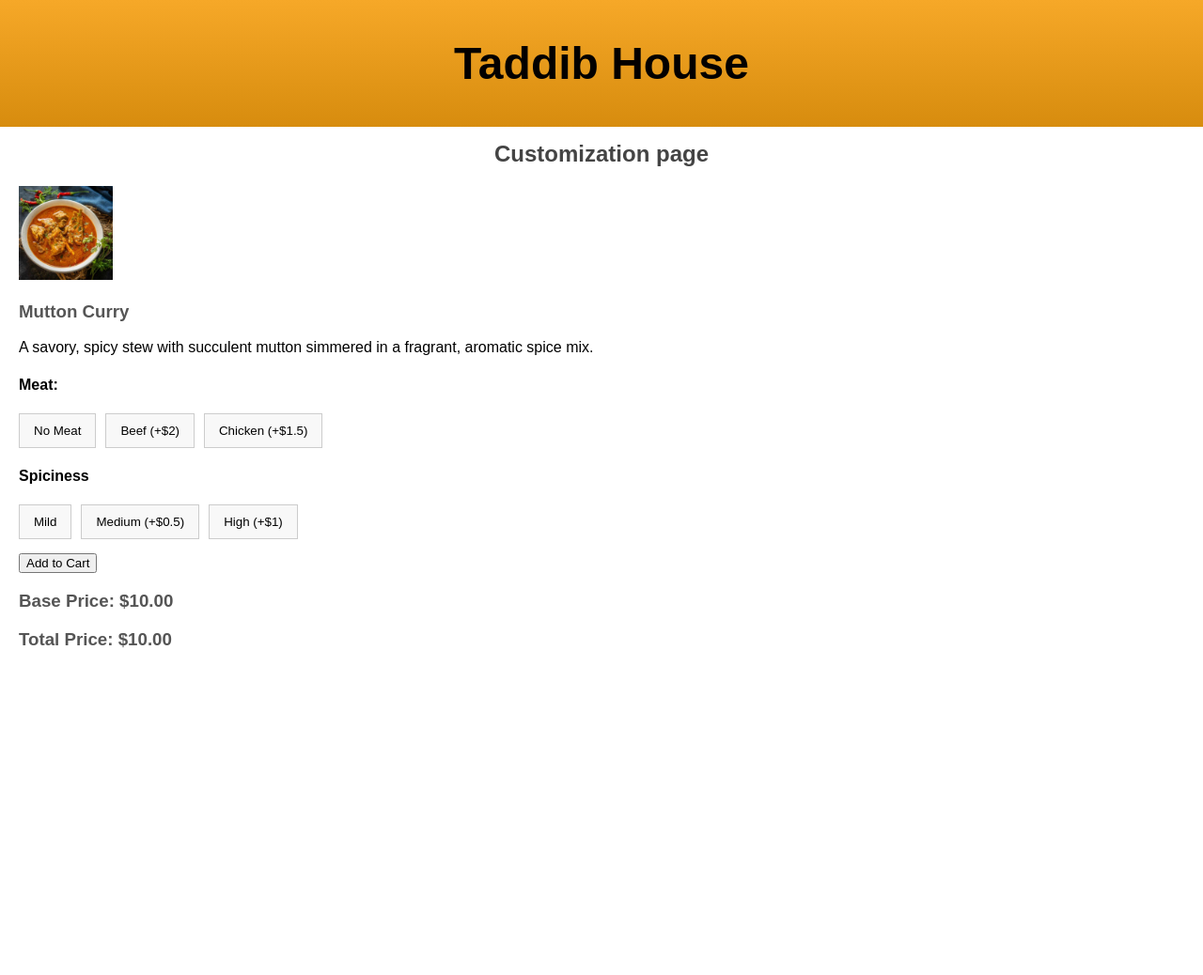
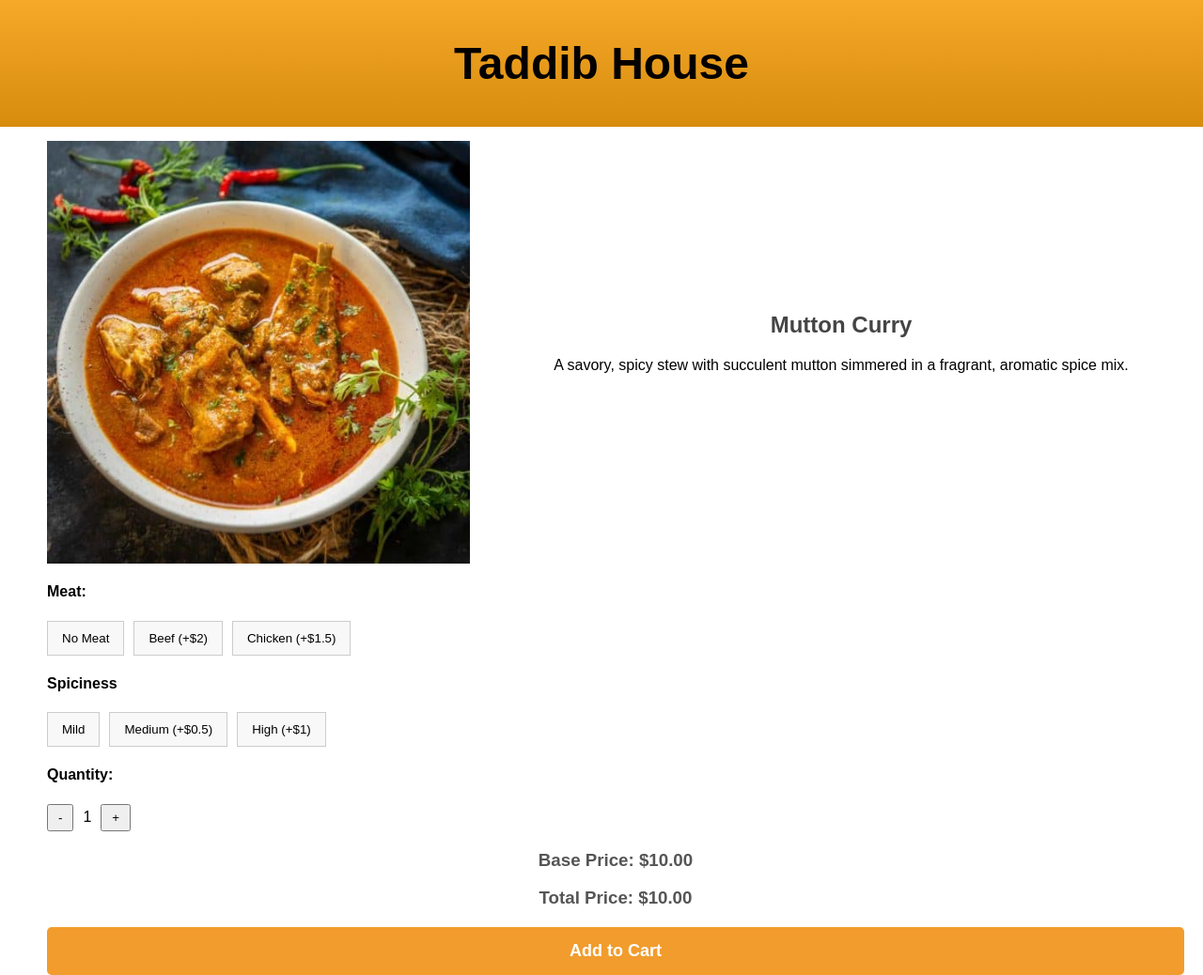
Before and after one commit to BanyarSawThit/taddib-4, a Django app: page /table/1/item/1 in a window 1280 px wide. Shown: the whole page at 94% size. Run offline with Django 5.2, Linux system fonts and the light colour scheme; data comes from the database, SQL or seed files in the repository; both versions use the stored data as it was after the commit.

Commit message:
customization update

```diff
--- /dev/null
+++ b/restaurant/cart/cart.py
@@ -0,0 +1,13 @@
+class Cart():
+    def __init__(self, request):
+        self.session = request.session
+
+        # get the current session key if it exists
+        cart = self.session.get('session_cart')
+
+        # if the user is new, no session key! create one
+        if 'session_cart' not in self.session:
+            cart = self.session['session_cart'] = {}
+
+        # make sure cart is available on all pages of site
+        self.cart = cart
--- /dev/null
+++ b/restaurant/cart/context_processors.py
@@ -0,0 +1,5 @@
+from .cart import Cart
+
+def cart(request):
+    # return the default data from our Cart
+    return {'cart' : Cart(request)}
--- a/restaurant/order/static/css/style.css
+++ b/restaurant/order/static/css/style.css
@@ -169,9 +169,9 @@ html {
     height: 280px; /* Control the height of the menu items */
 }
 
-.menu-item:hover{
+.menu-item:hover {
     /*background: linear-gradient(0deg, rgba(255, 217, 0, 0.71) 0%, #ffc300 32.5%, #ffb700 52.5%, #ffa600 79%, #ff8c00 100%);*/
-    background: linear-gradient(to top, #fff3e0, #ffd7a3, #ffcc80, #ffb84d );
+    background: linear-gradient(to top, #fff3e0, #ffd7a3, #ffcc80, #ffb84d);
 }
 
 .menu-item::after {
@@ -223,15 +223,15 @@ h3 {
     border-radius: 5px;
     margin-top: 10px;
     transition: 0.3s;
-    position: absolute;  /* Position it at the bottom of the menu item */
-    bottom: 10px;        /* 10px from the bottom */
-    left: 50%;           /* Center it horizontally */
+    position: absolute; /* Position it at the bottom of the menu item */
+    bottom: 10px; /* 10px from the bottom */
+    left: 50%; /* Center it horizontally */
     transform: translateX(-50%); /* Center button with transform */
-    width: 200px;         /* Button width will be automatic */
+    width: 200px; /* Button width will be automatic */
     height: 40px;
-    padding: 8px 15px;   /* Adjust padding for a smaller button */
-    font-weight: bold;   /* Optional: Make the text bold */
-    text-align: center;  /* Center the text */
+    padding: 8px 15px; /* Adjust padding for a smaller button */
+    font-weight: bold; /* Optional: Make the text bold */
+    text-align: center; /* Center the text */
 }
 
 .add-to-cart-btn:hover {
@@ -286,3 +286,81 @@ h3 {
 }
 
 /* Popup style end */
+
+.price-summary {
+    margin-top: 20px;
+    text-align: center;
+}
+
+.cart-summary {
+    position: fixed;
+    bottom: 0;
+    left: 0;
+    right: 0;
+    width: 100%;
+    background-color: #fff;
+    padding: 10px 15px;
+    text-align: center;
+    box-shadow: 0 -2px 10px rgba(0, 0, 0, 0.1);
+    display: flex;
+    justify-content: center;
+}
+
+.cart-button {
+    display: block;
+    text-decoration: none;
+    background-color: #f19c2d;
+    color: white;
+    padding: 15px 30px;
+    font-size: 18px;
+    font-weight: bold;
+    border-radius: 5px;
+    white-space: nowrap;
+}
+
+.item-header {
+    position: relative;
+    display: flex;
+    justify-content: flex-start;
+    align-items: flex-end;
+    background-color: white;
+}
+
+.item-image {
+    padding: 20px 30px 0 30px;
+    width: 450px;
+    height: 450px;
+}
+
+.item-info {
+    padding-bottom: 15%;
+    text-align: center;
+    width: 100%; /* Set width of info section */
+    box-sizing: border-box;
+}
+
+.customization-section {
+    padding-left: 30px;
+}
+
+.add-to-cart-btn-2 {
+    display: block;
+    width: 100%;
+    padding: 15px;
+    background-color: #f19c2d;
+    color: white;
+    border: none;
+    border-radius: 5px;
+    font-size: 18px;
+    font-weight: bold;
+    cursor: pointer;
+    margin-top: 20px;
+}
+
+.add-to-cart-btn-2:hover {
+    background-color: #b06a0f;
+}
+
+.cart-container {
+    padding: 20px;
+}
--- a/restaurant/order/templates/order/customization_page.html
+++ b/restaurant/order/templates/order/customization_page.html
@@ -1,17 +1,17 @@
 {% extends 'order/base.html' %}
 
 {% block content %}
-    <h2>Customization page</h2>
-    <article >
-        <img src="{{ item.item_image.url }}" alt="{{ item.name }}" width="100" height="100">
-        <h3>{{ item.name }}</h3>
-        <p>{{ item.description}}</p>
+<div class="item-header">
+    <img src="{{ item.item_image.url }}" alt="{{ item.name }}" class="item-image">
+    <div class="item-info">
+        <h2>{{ item.name }}</h2>
+        <p>{{ item.description }}</p>
+    </div>
+</div>
 
-    </article>
-
+<div class="customization-section">
     <form method="POST">
         {% csrf_token %}
-{#        {{ form.as_p }}#}
         <!-- Meat Type Selection -->
         {% if item.has_meat_options %}
         <h4>Meat:</h4>
@@ -35,13 +35,12 @@
         {% endif %}
 
         <!-- Quantity Selector -->
-{#        <h4>Quantity:</h4>#}
-{#        <div class="quantity-selector">#}
-{#            <button type="button" id="decrease-qty">-</button>#}
-{#            <span id="quantity">1</span>#}
-{#            <button type="button" id="increase-qty">+</button>#}
-{#        </div>#}
-
+        <h4>Quantity:</h4>
+        <div class="quantity-selector">
+            <button type="button" id="decrease-qty">-</button>
+            <span id="quantity">1</span>
+            <button type="button" id="increase-qty">+</button>
+        </div>
 
         <!-- Popup Message -->
         {% if messages %}
@@ -51,16 +50,19 @@
             {% endfor %}
         </div>
         {% endif %}
-        <button type="submit">Add to Cart</button>
 
+        <div class="price-summary">
+            <h3>Base Price: $<span id="base-price">{{ item.base_price }}</span></h3>
+            <h3>Total Price: $<span id="total-price">{{ item.base_price }}</span></h3>
+        </div>
+        <button type="submit" class="add-to-cart-btn-2">Add to Cart</button>
     </form>
 
-        <h3>Base Price: $<span id="base-price"></span>{{ item.base_price }}</h3>
-        <h3>Total Price: $<span id="total-price">{{ item.base_price }}</span></h3>
+
+</div>
 
 <script>
     document.addEventListener('DOMContentLoaded', function () {
-        // Ensure base price is correctly parsed
         const basePrice = parseFloat("{{ item.base_price|default:0 }}".replace(',', '.')) || 0;
 
         let selectedMeat = document.getElementById("selected-meat");
@@ -95,7 +97,6 @@
             });
         }
 
-        // Fix: Now correctly updating prices
         setupOptionButtons("meat-options", selectedMeat, "selectedMeatPrice");
         setupOptionButtons("spicy-options", selectedSpicy, "selectedSpicyPrice");
 
@@ -113,21 +114,17 @@
             }
         });
 
-        updatePrice();  // Ensure the price is set correctly at the start
+        updatePrice();
     });
 
-    <!-- Hide Popup Message -->
     document.addEventListener('DOMContentLoaded', function () {
         const popupMessage = document.getElementById("popup-message");
 
         if (popupMessage) {
             setTimeout(function () {
-            popupMessage.style.display = "none";  // Hide pop-up after 3 seconds
+                popupMessage.style.display = "none";
             }, 3000);
         }
     });
-
 </script>
-
-
 {% endblock %}
--- a/restaurant/restaurant/settings.py
+++ b/restaurant/restaurant/settings.py
@@ -65,6 +65,7 @@ TEMPLATES = [
                 'django.template.context_processors.request',
                 'django.contrib.auth.context_processors.auth',
                 'django.contrib.messages.context_processors.messages',
+                'cart.context_processors.cart',
             ],
         },
     },
```
Also changed, not shown: restaurant/cart/templates/cart/cart_summary.html (+3 -12 lines), restaurant/order/models.py (+7 -1 lines), restaurant/db.sqlite3. Lines whose indentation alone changed are shown as unchanged.
